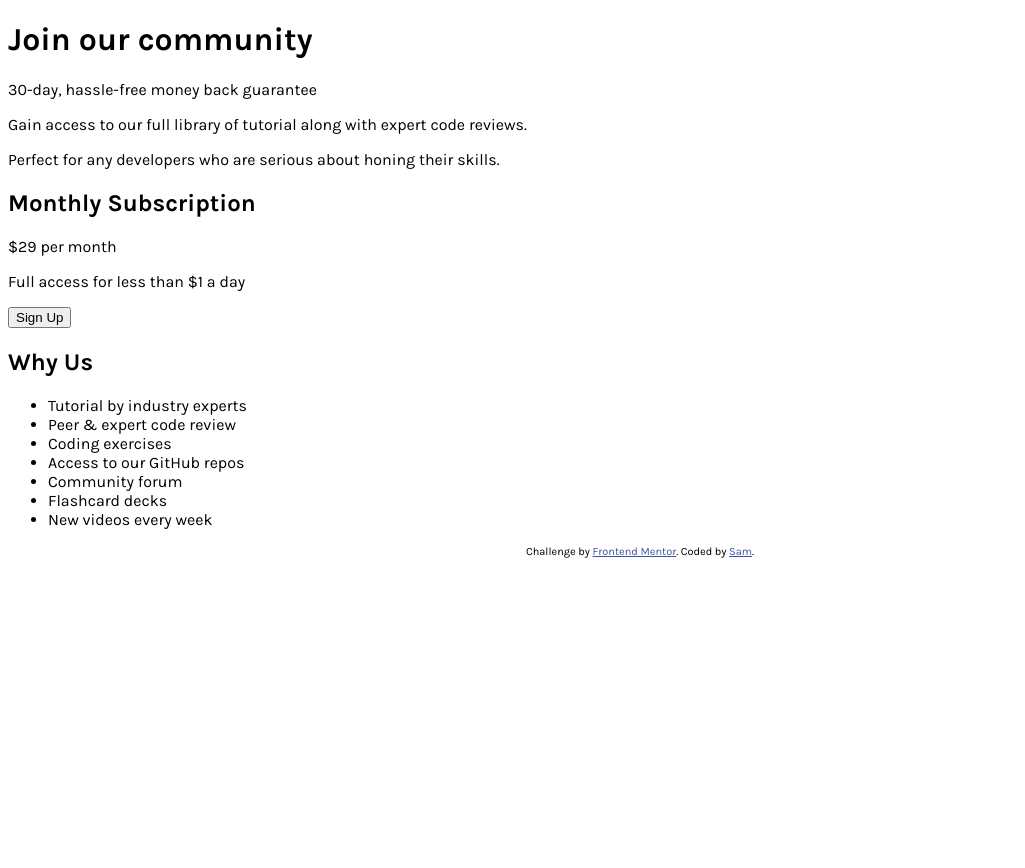
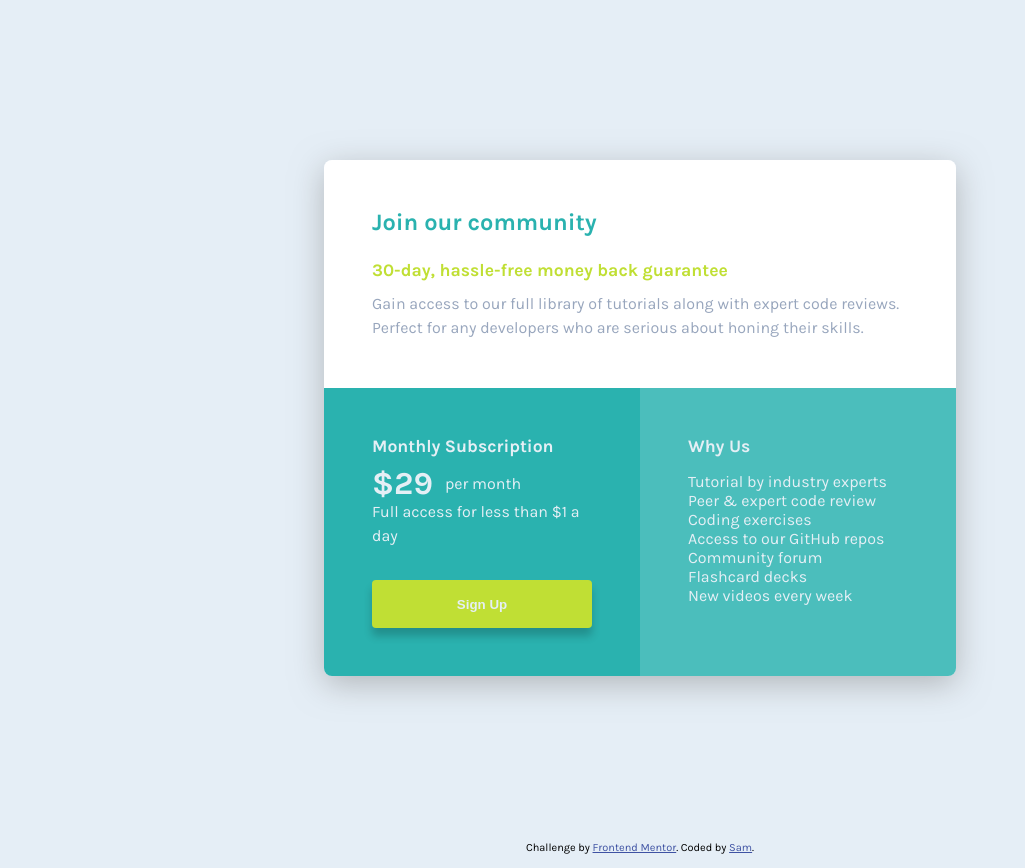
Before and after one commit to wksam/frontend-mentor, a plain HTML site: page index.html in a window 1280 px wide. Shown: the whole page, without its empty margins (0-1025 px from the left). Before the commit the page ends 800 px from the top, so only its background shows below. Drawn offline with Linux system fonts and the light colour scheme.

Commit message:
Finished project

```diff
--- a/index.html
+++ b/index.html
@@ -18,16 +18,22 @@
   </style>
 </head>
 <body>
+  <div class="container">
+    <div class="block-a">
       <h1>Join our community</h1>
-  <p>30-day, hassle-free money back guarantee</p>
-  <p>Gain access to our full library of tutorial along with expert code reviews.</p>
-  <p>Perfect for any developers who are serious about honing their skills.</p>
+      <h2>30-day, hassle-free money back guarantee</h2>
+      <p>Gain access to our full library of tutorials along with expert code reviews.<br class="break" />
+      Perfect for any developers who are serious about honing their skills.</p>
+    </div>
 
+    <div class="block-b">
       <h2>Monthly Subscription</h2>
-  <p><span>$29</span> per month</p>
+      <p><strong>$29</strong> per month</p>
       <p>Full access for less than $1 a day</p>
       <button>Sign Up</button>
+    </div>
 
+    <div class="block-c">
       <h2>Why Us</h2>
       <ul>
         <li>Tutorial by industry experts</li>
@@ -38,6 +44,8 @@
         <li>Flashcard decks</li>
         <li>New videos every week</li>
       </ul>
+    </div>
+  </div>
 
   <footer>
     <p class="attribution">
--- a/styles/index.css
+++ b/styles/index.css
@@ -1,24 +1,141 @@
 body {
     font-size: 16px;
     font-family: 'Karla', sans-serif;
+    background-color: hsl(206, 47%, 93%);
 }
 
-/* Primary Colors */
-
-.cyan {
-    color: hsl(179, 62%, 43%);
+h1, h2, p, ul {
+    margin: 0;
 }
 
-.bright-yellow {
-    color: hsl(71, 73%, 54%);
+h2 {
+    font-size: 1.1rem;
 }
 
-/* Neutral Colors */
+p {
+    margin-top: 1rem;
+    line-height: 1.5rem;
+}
 
-.light-gray {
+ul {
+    list-style-type: none;
+    padding: 0;
+    margin-top: 1rem;
+}
+
+/* Style */
+
+/** Block A **/
+.block-a h1 {
+    color: hsl(179, 62%, 43%);
+    font-size: 1.475rem;
+}
+
+.block-a h2 {
+    color: hsl(71, 73%, 54%);
+    margin: 1.5rem 0 0.75rem;
+}
+
+.block-a p {
+    color: hsl(218, 22%, 67%);
+    margin-top: 0.25rem;
+}
+
+/** Block B **/
+
+.block-b, .block-c {
     color: hsl(204, 43%, 93%);
 }
 
-.graylish-blue {
-    color: hsl(218, 22%, 67%);
+.block-b p:first-of-type {
+    display: flex;
+    align-items: center;
 }
+
+.block-b p:last-of-type {
+    margin-top: 0.25rem;
+}
+
+.block-b strong {
+    font-size: 2rem;
+    margin-right: 0.75rem;
+}
+
+button {
+    background-color: hsl(71, 73%, 54%);
+    border: none;
+    border-radius: 0.25rem;
+    width: 100%;
+    height: 3rem;
+    font-weight: 600;
+    color: hsl(204, 43%, 93%);
+    margin-top: 2rem;
+    box-shadow: 0 8px 8px 0 hsla(0, 0%, 2%, 0.2);
+}
+
+/* Grid */
+
+.block-a, .block-b, .block-c {
+    padding: 3rem;
+}
+
+.block-a {
+    grid-area: first;
+    background-color: 	hsl(0, 0%, 100%);
+    border-top-left-radius: 0.5rem;
+    border-top-right-radius: 0.5rem;
+}
+
+.block-b {
+    grid-area: second;
+    background-color: hsl(179, 62%, 43%);
+    border-bottom-left-radius: 0.5rem;
+}
+
+.block-c {
+    grid-area: third;
+    background-color: hsl(179, 47%, 52%);
+    border-bottom-right-radius: 0.5rem;
+}
+
+.container {
+    display: grid;
+    grid-template-columns: 50% 50%;
+    grid-template-rows: auto;
+    grid-template-areas:
+        "first first"
+        "second third";
+    max-width: 50%;
+    margin: 10rem auto;
+    box-shadow: 0 8px 32px 0 hsla(0, 0%, 50%, 0.5);
+    border-radius: 0.5rem;
+}
+
+@media screen and (max-width: 768px) {
+    .container {
+        grid-template-columns: 100%;
+        grid-template-rows: auto;
+        grid-template-areas:
+            "first"
+            "second"
+            "third";
+        margin: 10rem auto;
+        max-width: 95%;
+    }
+
+    .block-a, .block-b, .block-c {
+        padding: 1.5rem;
+    }
+
+    .block-b {
+        border-bottom-left-radius: 0;
+    }
+
+    .block-c {
+        border-bottom-left-radius: 0.5rem;
+    }
+
+    .break {
+        display: none;
+    }
+}
```
Lines whose indentation alone changed are shown as unchanged.
